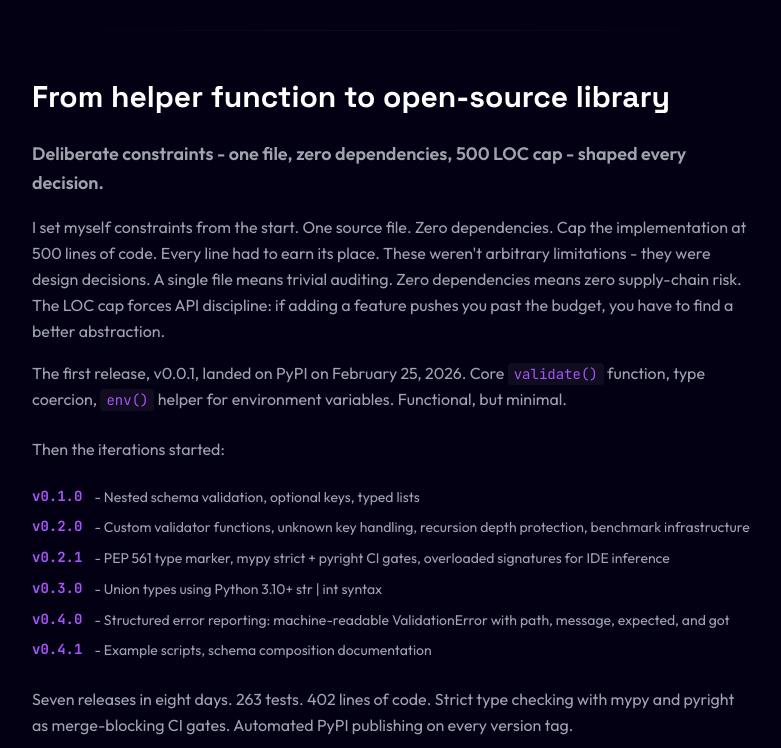
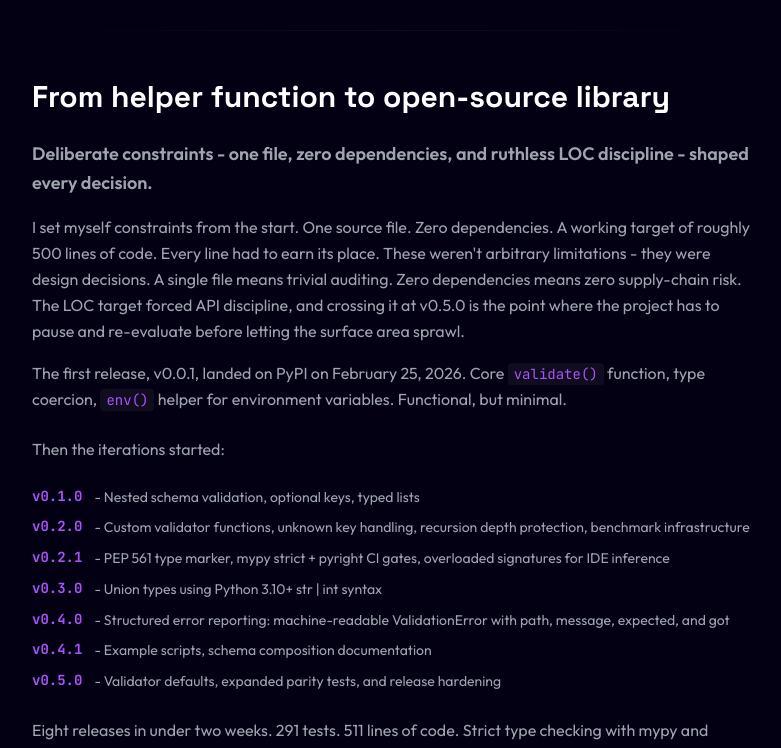
Before and after one commit to junyoung2015/zodify, a React (Vite) app in the folder site/: page /about in a window 1280 px wide. Shown: the part 1580-2328 px from the top of the page, without its empty margins (248-1029 px from the left). Built offline with nearby package versions, Linux system fonts and the light colour scheme.

Commit message:
fix: update AboutPage content for accuracy in test counts and release details

```diff
--- a/site/src/pages/AboutPage.tsx
+++ b/site/src/pages/AboutPage.tsx
@@ -21,7 +21,7 @@ export function AboutPage() {
                 name: "Who created zodify?",
                 acceptedAnswer: {
                   "@type": "Answer",
-                  text: "zodify was created by Jun Young Sohn (jusohn). It started as a 20-line automation script for validating .env files and API keys, and evolved into a published PyPI library with 263 tests and 7 releases.",
+                  text: "zodify was created by Jun Young Sohn (jusohn). It started as a 20-line automation script for validating .env files and API keys, and evolved into a published PyPI library with 291 tests and 8 releases.",
                 },
               },
               {
@@ -37,7 +37,7 @@ export function AboutPage() {
                 name: "What are zodify's design constraints?",
                 acceptedAnswer: {
                   "@type": "Answer",
-                  text: "zodify follows three deliberate constraints: one source file, zero dependencies, and a 500 LOC cap. These ensure trivial auditing, zero supply-chain risk, and API discipline. The current implementation is 402 lines.",
+                  text: "zodify follows three deliberate constraints: one source file, zero dependencies, and aggressive LOC discipline. The project started with a 500 LOC target, and v0.5.0 pushes the single-file core to 511 lines, which now serves as a signal to review scope before adding more surface area.",
                 },
               },
             ],
@@ -68,7 +68,7 @@ export function AboutPage() {
           {/* Intro */}
           <p className='text-cyber-text/80 leading-relaxed text-lg'>
             This is the story of how zodify went from a throwaway helper
-            function to a published PyPI library with 263 tests, 7 releases, and
+            function to a published PyPI library with 291 tests, 8 releases, and
             615,000 validations per second. It covers the friction that started
             it, the constraints that shaped it, and what building open source
             taught me.
@@ -214,17 +214,18 @@ export function AboutPage() {
               From helper function to open-source library
             </h2>
             <p className='text-cyber-text/70 leading-relaxed mb-4 font-semibold text-lg'>
-              Deliberate constraints - one file, zero dependencies, 500 LOC cap
-              - shaped every decision.
+              Deliberate constraints - one file, zero dependencies, and ruthless
+              LOC discipline - shaped every decision.
             </p>
             <p className='text-cyber-text/70 leading-relaxed mb-4'>
               I set myself constraints from the start. One source file. Zero
-              dependencies. Cap the implementation at 500 lines of code. Every
+              dependencies. A working target of roughly 500 lines of code. Every
               line had to earn its place. These weren't arbitrary limitations -
               they were design decisions. A single file means trivial auditing.
-              Zero dependencies means zero supply-chain risk. The LOC cap forces
-              API discipline: if adding a feature pushes you past the budget,
-              you have to find a better abstraction.
+              Zero dependencies means zero supply-chain risk. The LOC target
+              forced API discipline, and crossing it at v0.5.0 is the point
+              where the project has to pause and re-evaluate before letting the
+              surface area sprawl.
             </p>
             <p className='text-cyber-text/70 leading-relaxed mb-6'>
               The first release, v0.0.1, landed on PyPI on February 25, 2026.
@@ -261,6 +262,10 @@ export function AboutPage() {
                   "Structured error reporting: machine-readable ValidationError with path, message, expected, and got",
                 ],
                 ["v0.4.1", "Example scripts, schema composition documentation"],
+                [
+                  "v0.5.0",
+                  "Validator defaults, expanded parity tests, and release hardening",
+                ],
               ].map(([version, desc]) => (
                 <li key={version} className='flex gap-3 text-cyber-text/70'>
                   <span className='font-mono text-cyber-purple text-sm font-bold shrink-0'>
@@ -271,9 +276,9 @@ export function AboutPage() {
               ))}
             </ul>
             <p className='text-cyber-text/70 leading-relaxed mb-6'>
-              Seven releases in eight days. 263 tests. 402 lines of code. Strict
-              type checking with mypy and pyright as merge-blocking CI gates.
-              Automated PyPI publishing on every version tag.
+              Eight releases in under two weeks. 291 tests. 511 lines of code.
+              Strict type checking with mypy and pyright as merge-blocking CI
+              gates. Automated PyPI publishing on every version tag.
             </p>
 
             {/* Benchmark Table */}
@@ -396,7 +401,7 @@ export function AboutPage() {
             <p className='text-cyber-text/70 leading-relaxed mb-4'>
               Every moment of building zodify has been <em>happy</em>.
               Discussing architecture decisions, debating API design, watching
-              test counts climb from 10 to 263 - it never felt like work. It
+              test counts climb from 10 to 291 - it never felt like work. It
               felt like building something that mattered, even if the audience
               was small.
             </p>
@@ -423,7 +428,7 @@ export function AboutPage() {
               {[
                 {
                   q: "Who created zodify?",
-                  a: "zodify was created by Jun Young Sohn (jusohn). It started as a 20-line automation script for validating .env files and API keys, and evolved into a published PyPI library with 263 tests and 7 releases.",
+                  a: "zodify was created by Jun Young Sohn (jusohn). It started as a 20-line automation script for validating .env files and API keys, and evolved into a published PyPI library with 291 tests and 8 releases.",
                 },
                 {
                   q: "Why was zodify created?",
@@ -431,7 +436,7 @@ export function AboutPage() {
                 },
                 {
                   q: "What are zodify's design constraints?",
-                  a: "zodify follows three deliberate constraints: one source file, zero dependencies, and a 500 LOC cap. These ensure trivial auditing, zero supply-chain risk, and API discipline. The current implementation is 402 lines.",
+                  a: "zodify follows three deliberate constraints: one source file, zero dependencies, and aggressive LOC discipline. The project started with a 500 LOC target, and v0.5.0 pushes the single-file core to 511 lines, which now serves as a signal to review scope before adding more surface area.",
                 },
               ].map((item, i) => (
                 <details
@@ -461,7 +466,7 @@ export function AboutPage() {
 
           {/* Last Updated */}
           <div className='text-center text-xs font-mono text-cyber-text/30'>
-            Last updated: March 5, 2026
+            Last updated: March 6, 2026
           </div>
         </div>
       </motion.div>
```
